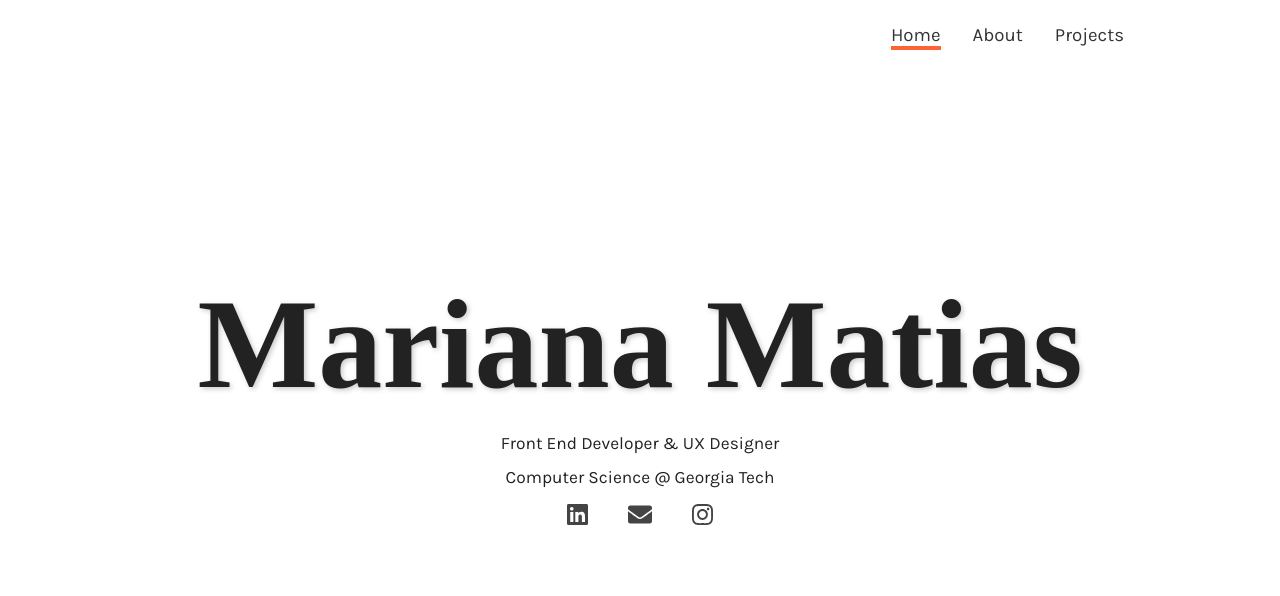
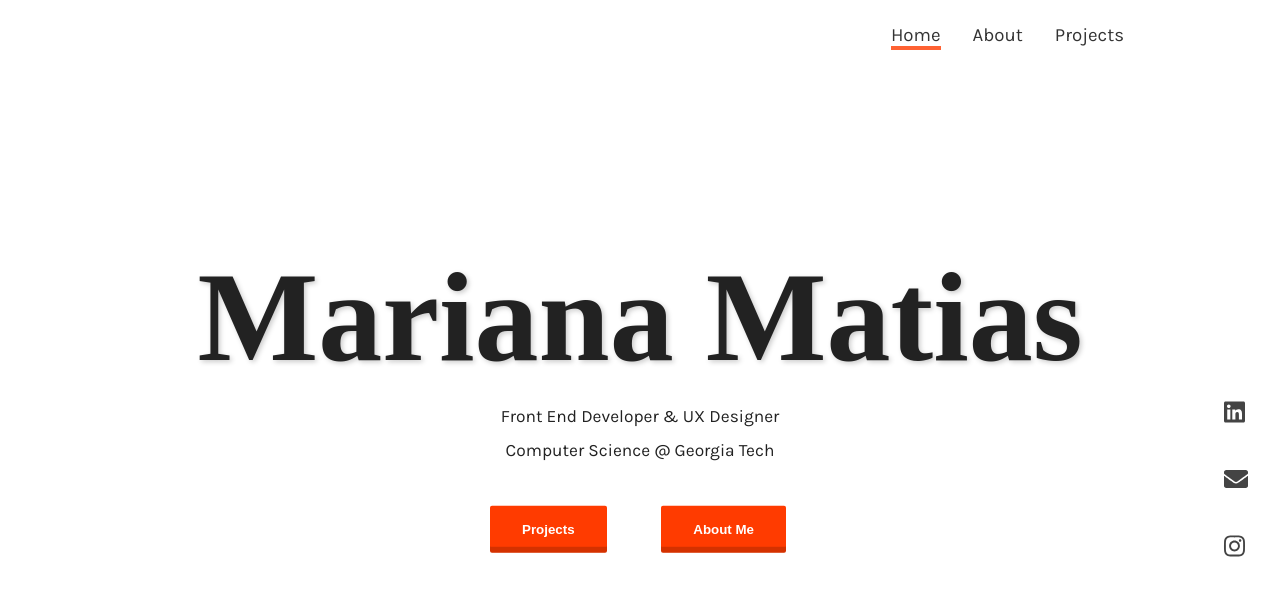
Before and after one commit to marianamatias/marianamatias.github.io, a React (Create React App) app in the folder portfolio/: page / in a window 1280 px wide. Shown: the top 596 px of the page. Built offline with nearby package versions, Linux system fonts and the light colour scheme; a web font is replaced by a local one.

Commit message:
Changed home layout with buttons and social links

```diff
--- a/portfolio/src/components/Pages/Home.js
+++ b/portfolio/src/components/Pages/Home.js
@@ -1,21 +1,40 @@
 import React from "react";
 import styled from "styled-components";
 import SocialLinks from "../SocialLinks";
+import Button from "../Button";
+import { Link } from "react-router-dom";
 
 const Home = ({ className }) => {
   return (
     <div className={className}>
+      <span className="social-links">
+        <SocialLinks />
+      </span>
       <div className="info">
         <h1>Mariana Matias</h1>
         <p>Front End Developer & UX Designer</p>
         <p>Computer Science @ Georgia Tech</p>
-        <SocialLinks />
+        <div className="buttons">
+          <Link to="/projects">
+            <Button>Projects</Button>
+          </Link>
+          <Link to="/about">
+            <Button>About Me</Button>
+          </Link>
+        </div>
       </div>
     </div>
   );
 };
 
 export default styled(Home)`
+  .social-links {
+    position: absolute;
+    right: 0;
+    top: 50%;
+    z-index: 99;
+  }
+
   .info {
     position: absolute;
     width: 100%;
@@ -36,6 +55,12 @@ export default styled(Home)`
       line-height: 1rem;
     }
 
+    .buttons {
+      margin: 3rem auto auto auto;
+      display: flex;
+      justify-content: space-between;
+      max-width: 300px;
+    }
     @media screen and (max-width: 992px) {
       h1 {
         font-size: 4rem;
@@ -46,6 +71,11 @@ export default styled(Home)`
       h1 {
         font-size: 3rem;
       }
+      .buttons {
+        display: grid;
+        grid-template-columns: repeat(1, 1fr);
+        grid-gap: 1rem;
+      }
     }
   }
 `;
--- a/portfolio/src/components/SocialLinks.js
+++ b/portfolio/src/components/SocialLinks.js
@@ -33,8 +33,11 @@ const SocialLinks = ({ className }) => {
 };
 
 export default styled(SocialLinks)`
-  text-align: center;
-
+  // text-align: center;
+  display: flex;
+  flex-direction: column;
+  flex-wrap: wrap;
+  padding-right: 2rem;
   a {
     color: #444;
     font-size: 24px;
@@ -45,6 +48,6 @@ export default styled(SocialLinks)`
   }
 
   * {
-    padding: 0 10px 0 10px;
+    padding: 0 0 20px 0;
   }
 `;
```
